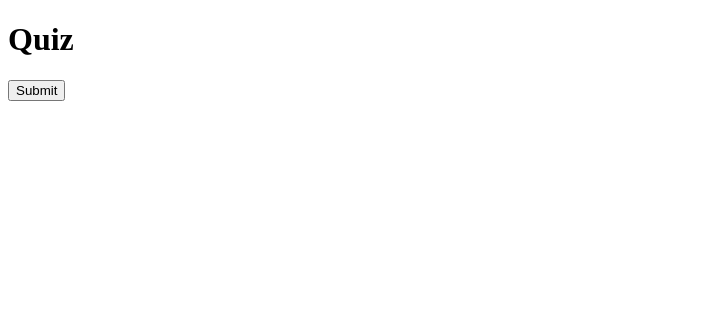
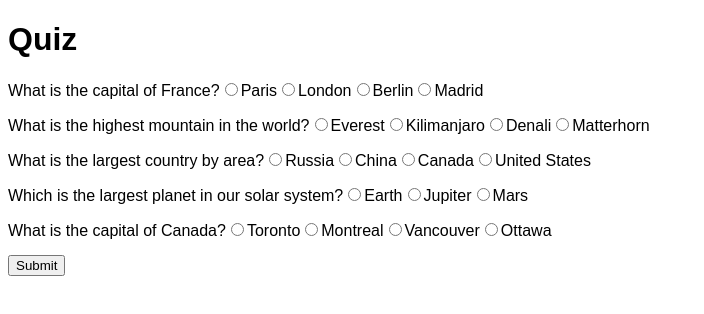
Before and after one commit to acciojob/quiz-with-session-darkbloodprince, a website: page main.html in a window 1280 px wide. Shown: the whole page, without its empty margins (0-704 px from the left). Drawn offline with Linux system fonts and the light colour scheme.

Commit message:
created a submission

```diff
--- a/script.js
+++ b/script.js
@@ -1,16 +1,84 @@
-// DOM references
+// ===============================
+// 🔥 REQUIRED SETUP (DO NOT MOVE)
+// ===============================
+
+// DOM elements
 const questionsElement = document.getElementById("questions");
 const submitBtn = document.getElementById("submit");
 const scoreElement = document.getElementById("score");
 
-// ✅ VERY IMPORTANT (must be before renderQuestions)
+// ✅ MUST be defined BEFORE renderQuestions
 let userAnswers = JSON.parse(sessionStorage.getItem("progress")) || [];
-// ✅ Load score from localStorage (for persistence after reload)
-const savedScore = localStorage.getItem("score");
-if (savedScore) {
-  scoreElement.textContent = savedScore;
+
+// ===============================
+// GIVEN QUESTIONS (DO NOT MODIFY)
+// ===============================
+const questions = [
+  {
+    question: "What is the capital of France?",
+    choices: ["Paris", "London", "Berlin", "Madrid"],
+    answer: "Paris",
+  },
+  {
+    question: "What is the highest mountain in the world?",
+    choices: ["Everest", "Kilimanjaro", "Denali", "Matterhorn"],
+    answer: "Everest",
+  },
+  {
+    question: "What is the largest country by area?",
+    choices: ["Russia", "China", "Canada", "United States"],
+    answer: "Russia",
+  },
+  {
+    question: "Which is the largest planet in our solar system?",
+    choices: ["Earth", "Jupiter", "Mars"],
+    answer: "Jupiter",
+  },
+  {
+    question: "What is the capital of Canada?",
+    choices: ["Toronto", "Montreal", "Vancouver", "Ottawa"],
+    answer: "Ottawa",
+  },
+];
+
+// ===============================
+// RENDER QUESTIONS (DO NOT BREAK)
+// ===============================
+function renderQuestions() {
+  questionsElement.innerHTML = ""; // ensure clean render
+
+  for (let i = 0; i < questions.length; i++) {
+    const question = questions[i];
+
+    const questionElement = document.createElement("div");
+    questionElement.appendChild(document.createTextNode(question.question));
+
+    for (let j = 0; j < question.choices.length; j++) {
+      const choice = question.choices[j];
+
+      const choiceElement = document.createElement("input");
+      choiceElement.setAttribute("type", "radio");
+      choiceElement.setAttribute("name", `question-${i}`);
+      choiceElement.setAttribute("value", choice);
+
+      // ✅ restore checked state
+      if (userAnswers[i] === choice) {
+        choiceElement.setAttribute("checked", "true");
+      }
+
+      questionElement.appendChild(choiceElement);
+      questionElement.appendChild(document.createTextNode(choice));
+    }
+
+    questionsElement.appendChild(questionElement);
+  }
 }
-// Handle answer selection
+
+renderQuestions();
+
+// ===============================
+// SAVE PROGRESS (sessionStorage)
+// ===============================
 questionsElement.addEventListener("change", function (e) {
   if (e.target.type === "radio") {
     const index = parseInt(e.target.name.split("-")[1]);
@@ -20,6 +88,10 @@ questionsElement.addEventListener("change", function (e) {
     sessionStorage.setItem("progress", JSON.stringify(userAnswers));
   }
 });
+
+// ===============================
+// SUBMIT QUIZ (score + localStorage)
+// ===============================
 submitBtn.addEventListener("click", function () {
   let score = 0;
 
@@ -29,11 +101,9 @@ submitBtn.addEventListener("click", function () {
     }
   }
 
-  // ✅ EXACT STRING required by Cypress
-  const resultText = `Your score is ${score} out of 5.`;
+  // ✅ EXACT format required
+  scoreElement.textContent = `Your score is ${score} out of 5.`;
 
-  scoreElement.textContent = resultText;
-
-  // ✅ IMPORTANT: Cypress expects ONLY number in localStorage
+  // ✅ IMPORTANT: store ONLY number
   localStorage.setItem("score", String(score));
 });
--- a/styles.css
+++ b/styles.css
@@ -1 +1,8 @@
-/*  your css code here. If applicable */
+/* Optional styling */
+body {
+  font-family: Arial, sans-serif;
+}
+
+#questions div {
+  margin-bottom: 15px;
+}
```
Also changed, not shown: main.html (+0 -2 lines).
